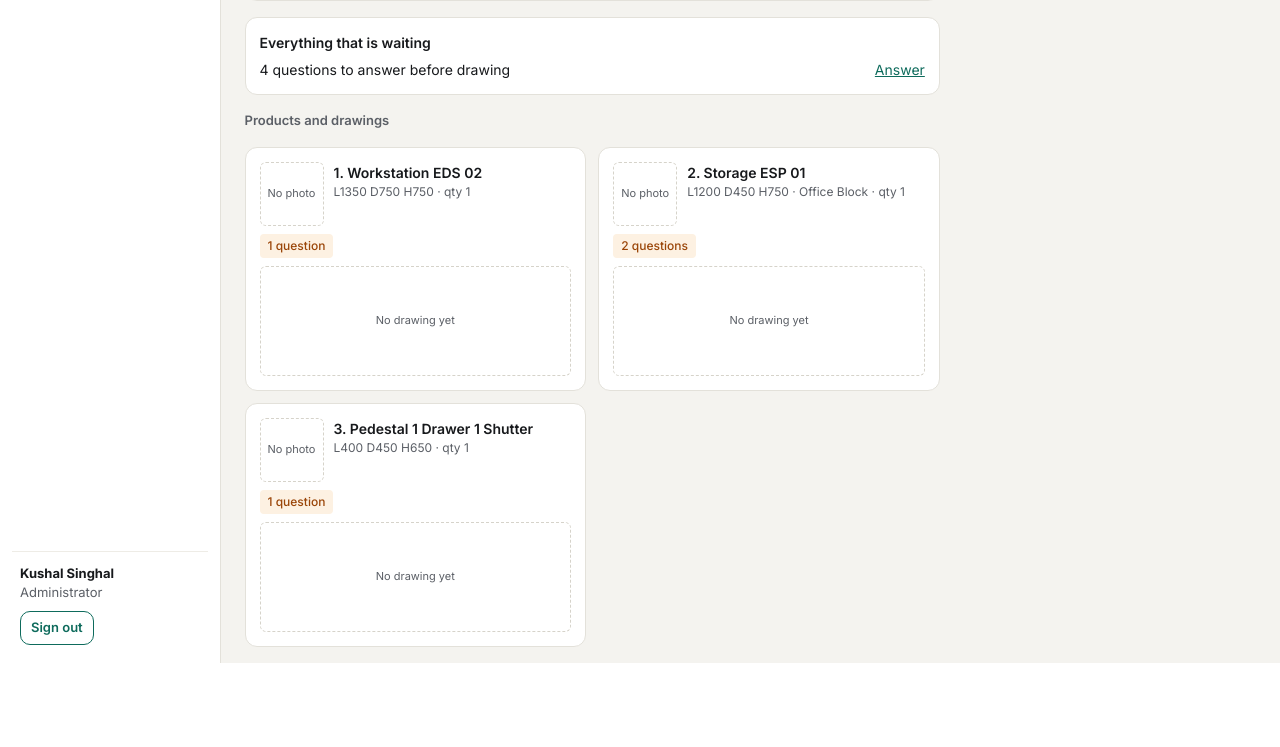
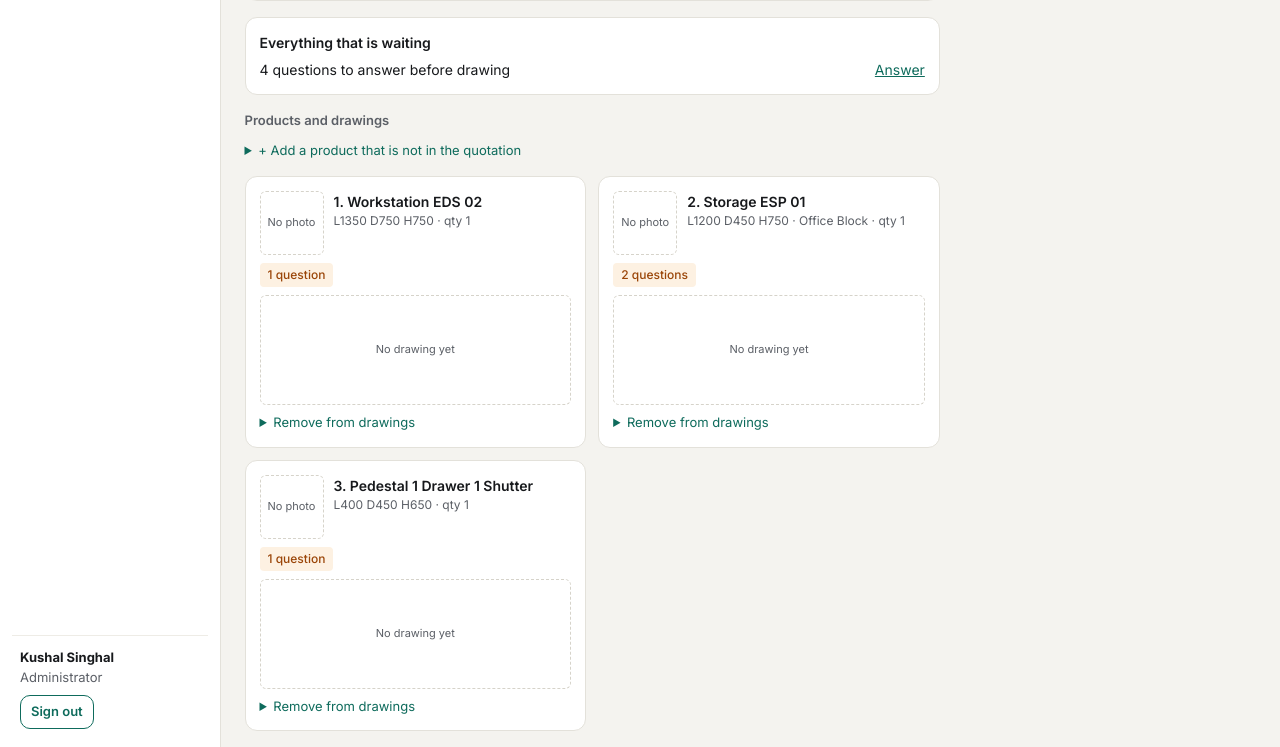
Before and after one commit to kushal881/encore-desk, a FastAPI app: page /orders/Q-2026-10-444 in a window 1280 px wide. Shown: the part 447-1194 px from the top of the page. Before the commit the page ends 1110 px from the top, so only its background shows below. Run offline with FastAPI, Linux system fonts and the light colour scheme; the visitor is signed in with stand-in values (Sample User, id 1); data comes from the database, SQL or seed files in the repository; data that the repository does not hold is empty.

Commit message:
Add and remove product lines on the project page
- Remove a product from drawings (reason, name, date); it moves to 'No drawing needed', nothing deleted; not allowed once issued
- Add back from 'No drawing needed' (old number back, else next number)
- Add a product not in the quotation: next number, 'Quotation needs update' for the salesperson
- Numbers never reused; decision 16 in the brief; tests in test_nodrawing.py

Co-Authored-By: Claude Opus 5.5 <noreply@anthropic.com>
Claude-Session: https://claude.ai/code/session_01BGvhtyzn6T2P4GbM5hv7iP

```diff
--- a/desk/app.py
+++ b/desk/app.py
@@ -140,7 +140,7 @@ def load(ref):
             s.add(o); s.commit()
             _fetch_photos(s, src)
         s.refresh(o)
-        _ = o.not_drawn
+        _ = o.not_drawn, o.added
         for l in o.lines:
             l.read = read_line(l.name, l.description)
             l.size_text = fmt(l.read["size"]) if l.read["size"] else "size not found"
@@ -343,7 +343,7 @@ def project(request: Request, ref: str, user=User):
         todo.append(("%d engine request%s for this order not built yet" % (er, "" if er == 1 else "s"), "See", "/engine-requests"))
     keys = [k for k, _ in FLOW]
     flow = [(t, "now" if k == o.stage else "done" if keys.index(k) < keys.index(o.stage) else "") for k, t in FLOW]
-    return T.TemplateResponse(request, "project.html", ctx(user, o=o, todo=todo, flow=flow, g=guide(o), steps=GUIDE_STEPS, tab="overview", latest=engines.version(), issued=sum(1 for l in o.lines if l.revisions),
+    return T.TemplateResponse(request, "project.html", ctx(user, o=o, todo=todo, flow=flow, remove_reasons=REMOVE_REASONS, g=guide(o), steps=GUIDE_STEPS, tab="overview", latest=engines.version(), issued=sum(1 for l in o.lines if l.revisions),
                               prod_sets=[x for l in o.lines for x in l.sets if x.kind == "PRODUCTION"], vendor_sets=[x for l in o.lines for x in l.sets if x.kind == "VENDOR"],
                               today=datetime.date.today().strftime("%d %b %Y").upper()))
 
@@ -810,6 +810,77 @@ def mark_edit(ref: str, no: int, mid: int, what: str, label: str = Form(""), rev
     return RedirectResponse("/orders/%s/view/%d%s" % (ref, no, "?rev=%d" % rev if rev else ""), status_code=303)
 
 
+# ---- choosing which quotation lines are drawn ------------------------------------------------------------------------
+REMOVE_REASONS = ("Bought out after all", "Not needed by client", "Duplicate line", "Other")
+
+
+def _next_no(s, order_id):
+    """The next product number: after every number used so far, including removed ones (numbers are never reused)."""
+    used = [l.no for l in s.scalars(select(db.OrderLine).where(db.OrderLine.order_id == order_id))]
+    used += [x.no for x in s.scalars(select(db.NoDrawingLine).where(db.NoDrawingLine.order_id == order_id))]
+    return max(used + [0]) + 1
+
+
+def _new_line(s, o_id, no, name, description, qty):
+    line = db.OrderLine(order_id=o_id, no=no, name=name, description=description, qty=qty)
+    for q in read_line(name, description)["questions"]:
+        line.questions.append(db.Question(key=q["key"], text=q["text"], options=q["options"]))
+    s.add(line)
+    return line
+
+
+@app.post("/orders/{ref}/lines/{no}/remove")
+def remove_line(ref: str, no: int, reason: str = Form(""), user=User):
+    """Takes one product off the drawings. It moves to "No drawing needed"; nothing is deleted and it can be added back.
+    A product whose drawing was issued is not removed here: that is a quotation change (cancelled stamp, reissue)."""
+    reason = reason if reason in REMOVE_REASONS else "Other"
+    with db.Session() as s:
+        o = s.scalar(select(db.Order).where(db.Order.source_ref == ref))
+        l = o and next((x for x in o.lines if x.no == no), None)
+        if l is None:
+            raise HTTPException(404, "Product %d was not found" % no)
+        if l.revisions:
+            raise HTTPException(400, "Product %d has an issued drawing. Removing it after issue is a quotation change: it gets a Cancelled stamp and the set is reissued." % no)
+        o.not_drawn.append(db.NoDrawingLine(name=l.name, qty=l.qty, description=l.description, reason="Removed: " + reason, no=l.no, by=user.name))
+        o.messages.append(db.Message(who="desk", text="Product %d (%s) was removed from the drawings by %s. Reason: %s. It can be added back." % (no, l.name.split("(")[0].strip(), user.name, reason)))
+        s.delete(l); s.commit()
+    return RedirectResponse("/orders/%s" % ref, status_code=303)
+
+
+@app.post("/orders/{ref}/not-drawn/{nid}/add")
+def add_back(ref: str, nid: int, user=User):
+    """Puts a line from "No drawing needed" on the drawings. A removed product gets its old number back."""
+    with db.Session() as s:
+        o = s.scalar(select(db.Order).where(db.Order.source_ref == ref))
+        x = o and next((y for y in o.not_drawn if y.id == nid), None)
+        if x is None:
+            raise HTTPException(404, "That line was not found")
+        no = x.no or _next_no(s, o.id)
+        name, description, qty = x.name, x.description, x.qty
+        s.delete(x); s.flush()
+        _new_line(s, o.id, no, name, description, qty)
+        s.add(db.Message(order_id=o.id, who="desk", text="%s was added to the drawings as Product %d by %s." % (name.split("(")[0].strip(), no, user.name)))
+        s.commit()
+    return RedirectResponse("/orders/%s" % ref, status_code=303)
+
+
+@app.post("/orders/{ref}/lines/add")
+def add_line(ref: str, name: str = Form(""), qty: float = Form(1), details: str = Form(""), user=User):
+    """Adds a product that is not in the quotation. It gets the next number, and the salesperson is told to update the quotation."""
+    name = " ".join(name.split())[:200]
+    if not name or qty <= 0:
+        raise HTTPException(400, "Give the product name and a quantity above 0")
+    load(ref)
+    with db.Session() as s:
+        o = s.scalar(select(db.Order).where(db.Order.source_ref == ref))
+        no = _next_no(s, o.id)
+        _new_line(s, o.id, no, name, details.strip(), qty)
+        s.add(db.AddedLine(order_id=o.id, no=no, name=name, by=user.name))
+        s.add(db.Message(order_id=o.id, who="desk", text="Product %d (%s, qty %g) was added by %s. It is not in the quotation: the salesperson must add it to the quotation." % (no, name, qty, user.name)))
+        s.commit()
+    return RedirectResponse("/orders/%s" % ref, status_code=303)
+
+
 @app.post("/orders/{ref}/remove")
 def remove_order(ref: str, user=User):
     """Takes an order off the desk. Only the administrator, and only while nothing has been issued. Odoo is not touched;
--- a/desk/templates/project.html
+++ b/desk/templates/project.html
@@ -21,7 +21,20 @@
       <div style="display:flex;gap:10px;align-items:center;{% if not loop.first %}border-top:1px solid #F1EFE9;padding-top:8px{% endif %}"><div style="flex-grow:1">{{ text }}</div><a href="{{ url }}">{{ act }}</a></div>
       {% else %}<div class="sub">Nothing else is waiting on the drawings.</div>{% endfor %}
     </div>
-    <div class="label">Products and drawings</div>
+    <div style="display:flex;flex-wrap:wrap;gap:10px;align-items:center">
+      <div class="label" style="flex:1">Products and drawings</div>
+      <details style="flex-basis:100%;order:2"><summary>+ Add a product that is not in the quotation</summary>
+        <form method="post" action="/orders/{{ o.source_ref }}/lines/add" class="card" style="margin-top:8px;gap:8px">
+          <label class="label" for="an">Product</label><input id="an" type="text" name="name" required placeholder="e.g. Pedestal 3 drawer">
+          <label class="label" for="aq">Qty</label><input id="aq" type="text" name="qty" value="1" inputmode="decimal" style="max-width:120px">
+          <label class="label" for="ad">Details (size, finish), one per line</label><textarea id="ad" name="details" rows="3" style="font:inherit;border:1px solid #D6D3CA;border-radius:10px;padding:8px 12px" placeholder="Size : L400 D450 H650mm"></textarea>
+          <div class="sub small">It gets the next product number. The salesperson is told to add it to the quotation.</div>
+          <div><button class="primary">Add to drawings</button></div>
+        </form>
+      </details>
+    </div>
+    {% if o.added %}<div class="card" style="border-color:#F2C894;background:#FDF8F0"><div class="label" style="color:#9A4508">Quotation needs update</div>
+      {% for a in o.added %}<div class="small">Product {{ a.no }} · {{ a.name }} · added by {{ a.by }}. Not in the quotation yet.</div>{% endfor %}</div>{% endif %}
     <div class="grid">
       {% for l in o.lines %}
       <div class="card" style="gap:8px">
@@ -41,6 +54,15 @@
         <div class="small"><a href="/orders/{{ o.source_ref }}/view/{{ l.no }}"><b>View, mark and ask for a change</b></a>{% if l.last_rev %} · {{ l.last_rev.number }} Rev {{ l.last_rev.rev }} · <a href="/revisions/{{ l.last_rev.id }}/pdf?download=1">PDF</a>{% endif %}</div>
         {% elif l.drawing %}<div class="sub small">{{ l.drawing.error }}</div>
         {% else %}<div class="nophoto" style="width:100%;height:110px">No drawing yet</div>{% endif %}
+        {% if not l.revisions %}
+        <details><summary>Remove from drawings</summary>
+          <form method="post" action="/orders/{{ o.source_ref }}/lines/{{ l.no }}/remove" class="row" style="margin-top:6px" data-confirm="Remove product {{ l.no }} from the drawings? It moves to &quot;No drawing needed&quot; and can be added back." data-yes="Remove">
+            <label class="sr" for="rr{{ l.no }}">Reason</label>
+            <select id="rr{{ l.no }}" name="reason">{% for x in remove_reasons %}<option>{{ x }}</option>{% endfor %}</select>
+            <button class="sm danger">Remove</button>
+          </form>
+        </details>
+        {% endif %}
       </div>
       {% endfor %}
     </div>
@@ -49,7 +71,8 @@
       <div id="nd" class="label">No drawing needed ({{ o.not_drawn|length }})</div>
       {% for x in o.not_drawn %}
       <div style="display:flex;flex-wrap:wrap;gap:8px 12px;align-items:center;{% if not loop.first %}border-top:1px solid #F1EFE9;padding-top:6px{% endif %}">
-        <div style="flex:1 1 240px">{{ x.name }} <span class="sub small">· qty {{ '%g' % x.qty }}</span></div><span class="tag dim">{{ x.reason }}</span>
+        <div style="flex:1 1 240px">{% if x.no %}<span class="sub small">was Product {{ x.no }} · </span>{% endif %}{{ x.name }} <span class="sub small">· qty {{ '%g' % x.qty }}{% if x.by %} · by {{ x.by }}{% endif %}</span></div><span class="tag dim">{{ x.reason }}</span>
+        {% if x.reason != 'Installation, delivery or transport' and x.reason != 'Service' %}<form method="post" action="/orders/{{ o.source_ref }}/not-drawn/{{ x.id }}/add"><button class="sm">Add to drawings</button></form>{% endif %}
       </div>
       {% endfor %}
     </div>
```
Also changed, not shown: desk/db.py (+16 -1 lines), docs/ui/UI_BRIEF.md (+1 -0 lines), tests/test_nodrawing.py (+36 -0 lines).
